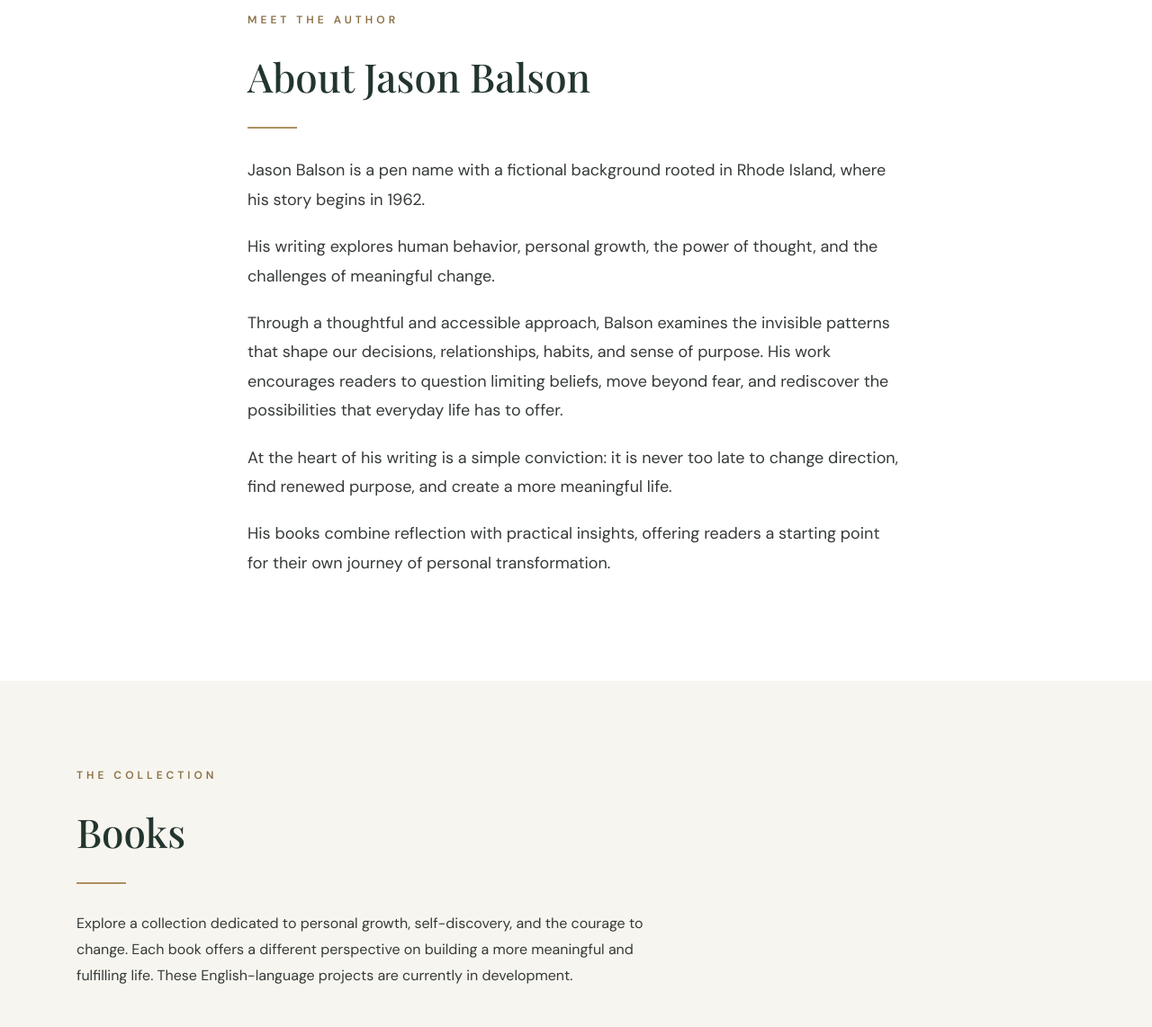
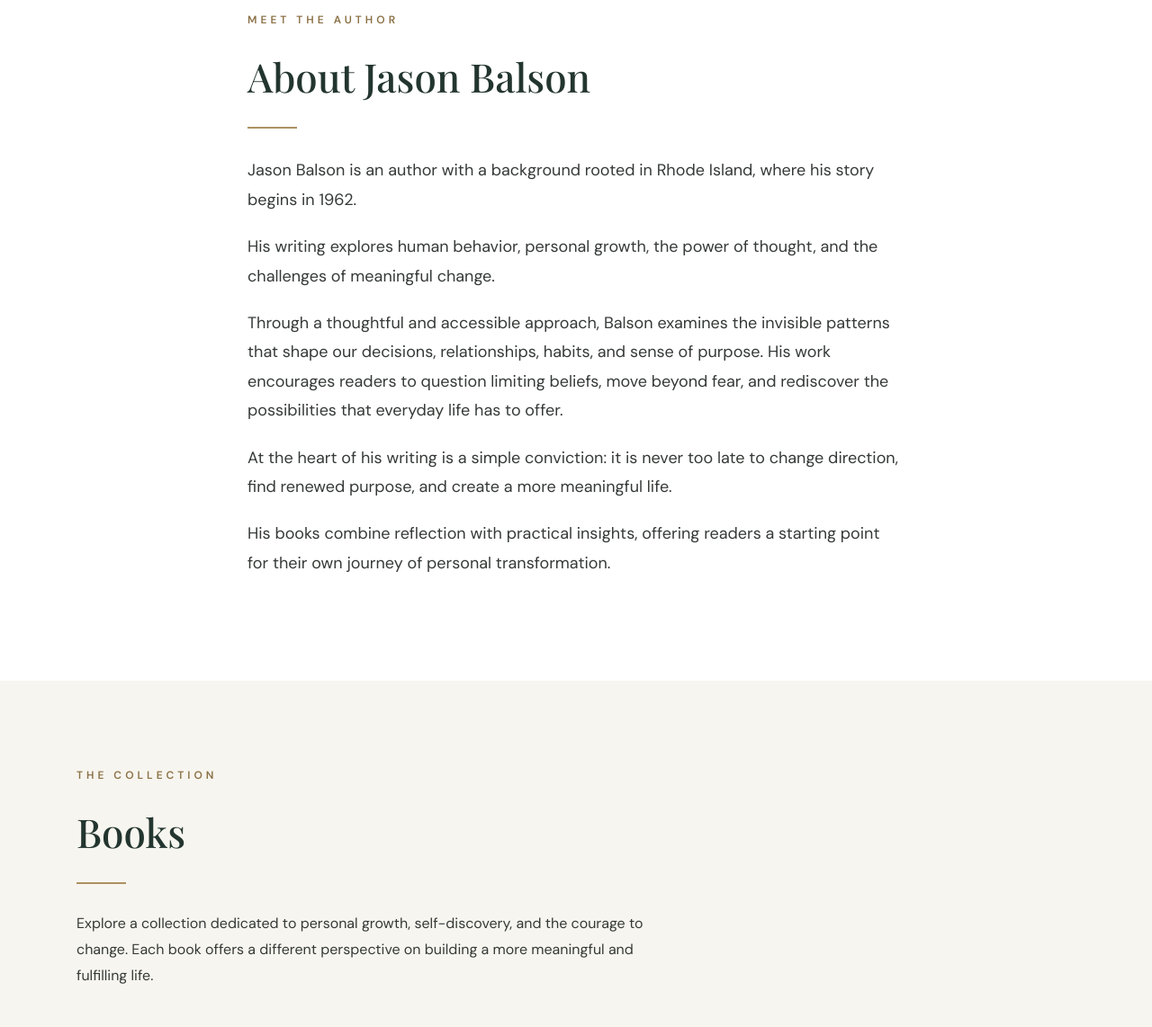
Before and after one commit to jasonbalson/jasonbalson.github.io, a plain HTML site: page index.html in a window 1280 px wide. Shown: the part 849-1991 px from the top of the page at 90% size. Drawn offline with nearby package versions, Linux system fonts and the light colour scheme.

Commit message:
Update index.html

```diff
--- a/index.html
+++ b/index.html
@@ -482,7 +482,7 @@ footer .footer-name {
         <div class="gold-line"></div>
 
         <p>
-            Jason Balson is a pen name with a fictional
+            Jason Balson is an author with a
             background rooted in Rhode Island, where
             his story begins in 1962.
         </p>
@@ -534,8 +534,7 @@ footer .footer-name {
             self-discovery, and the courage to change.
             Each book offers a different perspective on building
             a more meaningful and fulfilling life.
-            These English-language projects are currently
-            in development.
+
         </p>
 
         <div class="book-grid">
```
